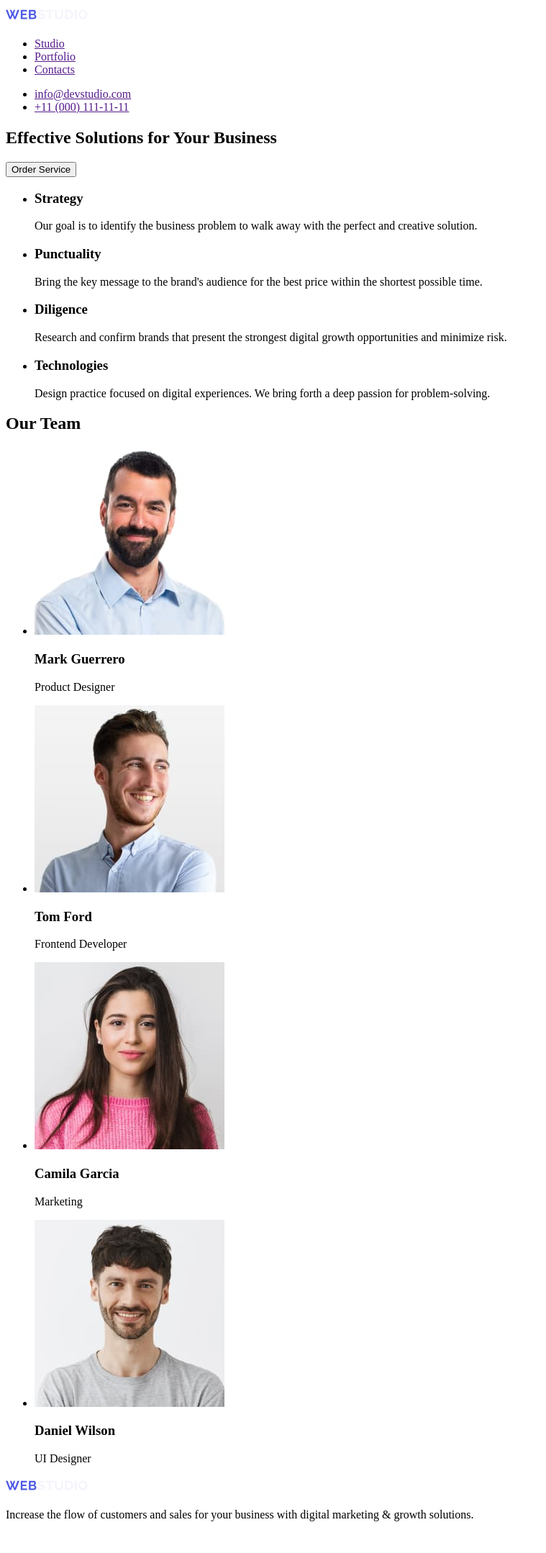
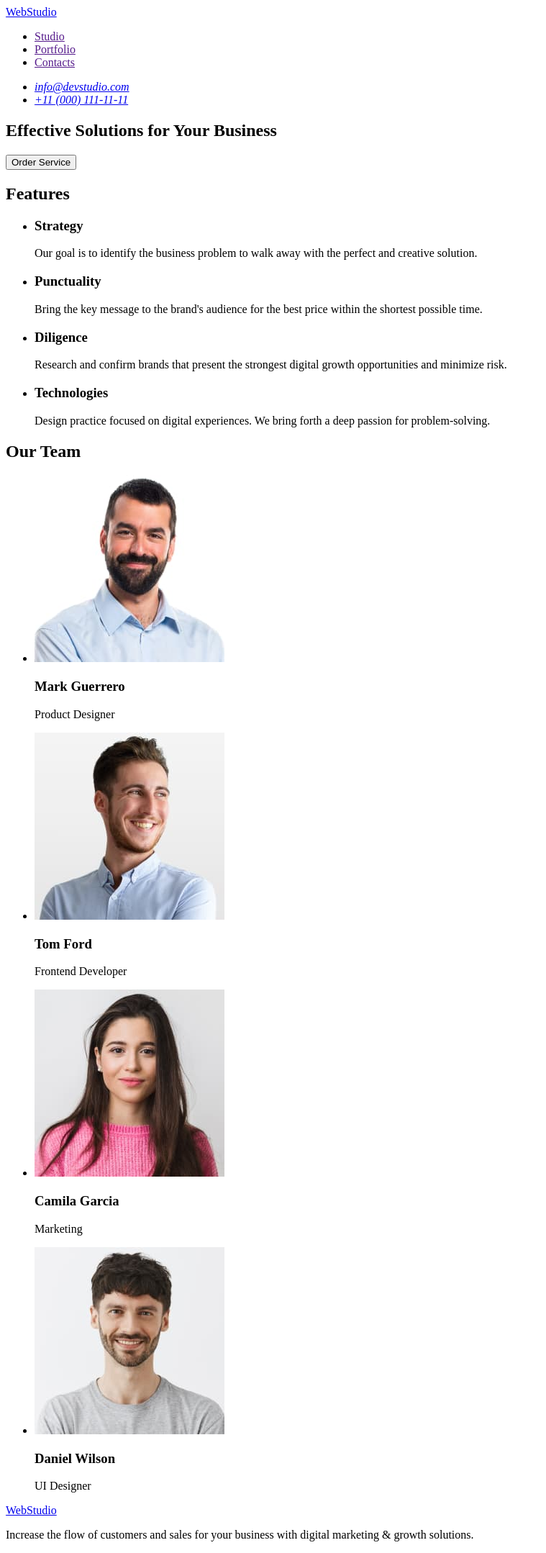
Before and after one commit to Yuliuus/goit-markup-hw-01, a plain HTML site: page index.html in a window 1280 px wide. Shown: the whole page at 72% size, without its empty margins (0-759 px from the left). Before the commit the page ends 2130 px from the top, so only its background shows below. Drawn offline with Linux system fonts and the light colour scheme.

Commit message:
some mistakes

```diff
--- a/index.html
+++ b/index.html
@@ -8,8 +8,7 @@
   <body>
     <header>
       <nav>
-        <a href="">
-          <img src="/img/logo.png" alt="WebStudio"/>
+        <a href="./index.html">WebStudio</a>
         </a>
         <ul>
           <li>
@@ -23,12 +22,14 @@
           </li>
         </ul>
       </nav>
+      <address>
       <ul>
         <li>
-          <a href="">info@devstudio.com</a>
+          <a href="mailto:info@devstudio.com">info@devstudio.com</a>
         </li>
-        <li><a href="">+11 (000) 111-11-11</a></li>
+        <li><a href="tel:+110001111111">+11 (000) 111-11-11</a></li>
       </ul>
+    </address>
     </header>
     <main>
       <section>
@@ -36,6 +37,7 @@
         <button type="button">Order Service</button>
       </section>
       <section>
+        <h2>Features</h2>
         <ul>
           <li>
             <h3>Strategy</h3>
@@ -72,7 +74,7 @@
         <ul>
           <li>
             <img
-              src="/img/portrait-1.jpg"
+              src="./img/portrait-1.jpg"
               alt="Portrait Mark"
               width="264"
               height="260"
@@ -82,7 +84,7 @@
           </li>
           <li>
             <img
-              src="/img/portrait-2.jpg"
+              src="./img/portrait-2.jpg"
               alt="Portrait Tom"
               width="264"
               height="260"
@@ -92,7 +94,7 @@
           </li>
           <li>
             <img
-              src="/img/portrait-3.jpg"
+              src="./img/portrait-3.jpg"
               alt="Portrait Camila"
               width="264"
               height="260"
@@ -102,7 +104,7 @@
           </li>
           <li>
             <img
-              src="/img/portrait-4.jpg"
+              src="./img/portrait-4.jpg"
               alt="Portrait Daniel"
               width="264"
               height="260"
@@ -114,9 +116,7 @@
       </section>
     </main>
     <footer>
-      <a href="">
-        <img src="/img/logo.png" alt="WebStudio" />
-      </a>
+      <a href="./index.html">WebStudio</a>
       <p>
         Increase the flow of customers and sales for your business with digital
         marketing & growth solutions.
```
Also changed, not shown: img/img (1).png (deleted), img/img (2).png (deleted), img/img (3).png (deleted), img/img.png (deleted).
